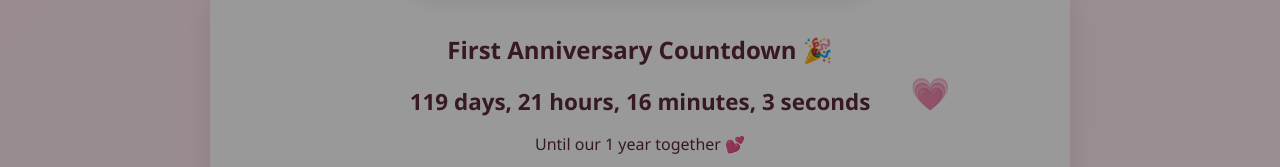
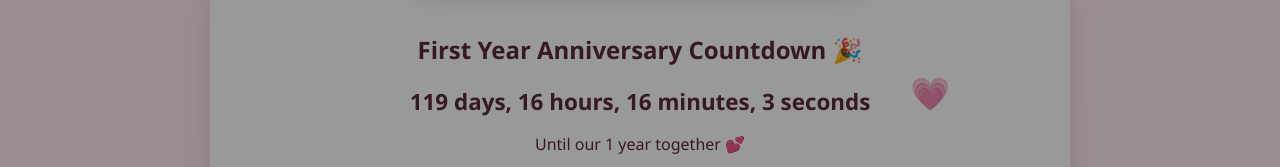
Before and after one commit to ahmedtiktokmeow/8th.anniversary, a plain HTML site: page index.html in a window 1280 px wide. Shown: the part 562-729 px from the top of the page. Drawn offline with Linux system fonts and the light colour scheme.

Commit message:
Update index.html

```diff
--- a/index.html
+++ b/index.html
@@ -111,7 +111,7 @@
 </div>
 
 <div class="card">
-  <h2>First Anniversary Countdown 🎉</h2>
+  <h2>First Year Anniversary Countdown 🎉</h2>
   <div id="countdown" class="countdown"></div>
   <p>Until our 1 year together 💕</p>
 </div>
@@ -182,10 +182,18 @@
 
 <script>
   document.addEventListener("DOMContentLoaded", function () {
-    const startDate = new Date(2025, 5, 20, 0, 0, 0);
+
+    function getIsraelNow() {
+      return new Date(
+        new Date().toLocaleString("en-US", { timeZone: "Asia/Jerusalem" })
+      );
+    }
+
+    const startDate = new Date("2025-06-20T00:00:00+03:00");
+    const anniversaryDate = new Date("2026-06-20T00:00:00+03:00");
 
     function updateCounter() {
-      const now = new Date();
+      const now = getIsraelNow();
       const diff = now - startDate;
 
       const days = Math.floor(diff / (1000 * 60 * 60 * 24));
@@ -193,30 +201,25 @@
       const minutes = Math.floor((diff / (1000 * 60)) % 60);
       const seconds = Math.floor((diff / 1000) % 60);
 
-      const el = document.getElementById("counter");
-      if (el) {
-        el.innerText = `${days} days, ${hours} hours, ${minutes} minutes, ${seconds} seconds`;
-      }
+      document.getElementById("counter").innerText =
+        `${days} days, ${hours} hours, ${minutes} minutes, ${seconds} seconds`;
     }
 
     function updateCountdown() {
-      const now = new Date();
-      const next = new Date(2026, 5, 20, 0, 0, 0);
-
-      const diff = next - now;
+      const now = getIsraelNow();
+      const diff = anniversaryDate - now;
 
       const days = Math.max(0, Math.floor(diff / (1000 * 60 * 60 * 24)));
       const hours = Math.max(0, Math.floor((diff / (1000 * 60 * 60)) % 24));
       const minutes = Math.max(0, Math.floor((diff / (1000 * 60)) % 60));
       const seconds = Math.max(0, Math.floor((diff / 1000) % 60));
 
-      const el = document.getElementById("countdown");
-      if (el) {
-        if (diff <= 0) {
-          el.innerText = "🎉 Happy 1 Year Anniversary, my love 💗";
-        } else {
-          el.innerText = `${days} days, ${hours} hours, ${minutes} minutes, ${seconds} seconds`;
-        }
+      if (diff <= 0) {
+        document.getElementById("countdown").innerText =
+          "🎉 Happy 1 Year Anniversary, my love 💗";
+      } else {
+        document.getElementById("countdown").innerText =
+          `${days} days, ${hours} hours, ${minutes} minutes, ${seconds} seconds`;
       }
     }
 
```
